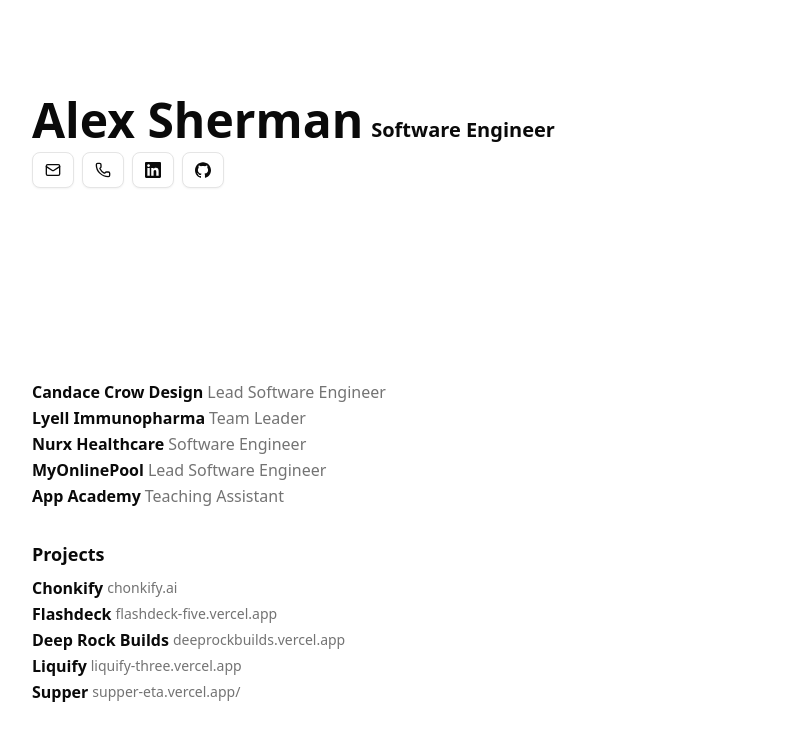
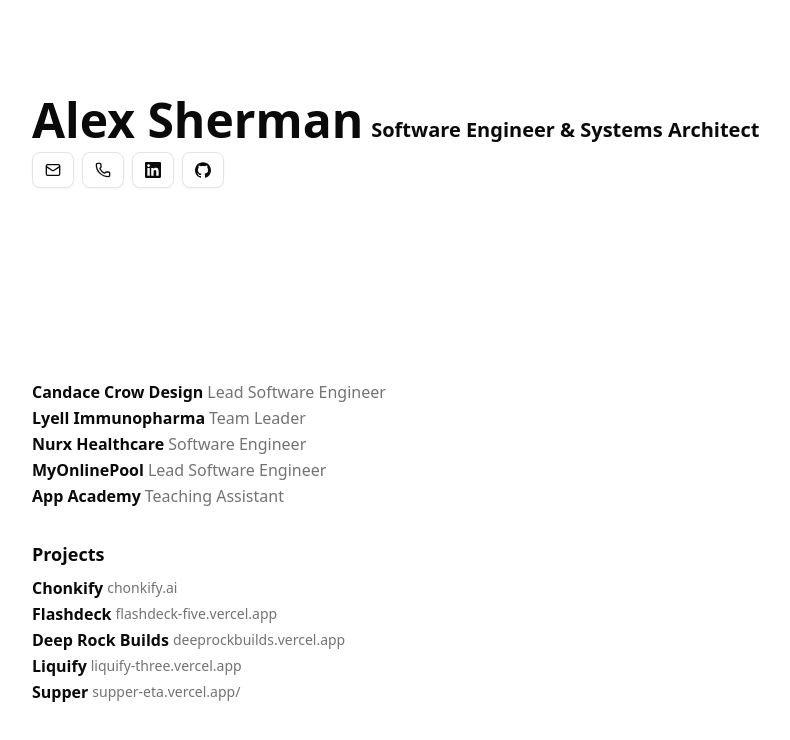
Before and after one commit to asherman-ca/folio25, a Next.js app: page / in a window 1280 px wide. Shown: the top 740 px of the page, without its empty margins (64-854 px from the left). Built offline with nearby package versions, Linux system fonts and the light colour scheme.

Commit message:
title update

```diff
--- a/app/page.tsx
+++ b/app/page.tsx
@@ -11,7 +11,9 @@ export default function Home() {
 			<div id='title' className='flex flex-col items-start gap-4 md:gap-2'>
 				<div className='flex md:flex-row flex-col items-start md:items-end gap-2'>
 					<h1 className='text-5xl font-bold'>Alex Sherman</h1>
-					<span className='text-xl font-bold'>Software Engineer</span>
+					<span className='text-xl font-bold'>
+						Software Engineer & Systems Architect
+					</span>
 				</div>
 				<div className='flex flex-col items-start gap-2'>
 					<div className='flex gap-2'>
```
